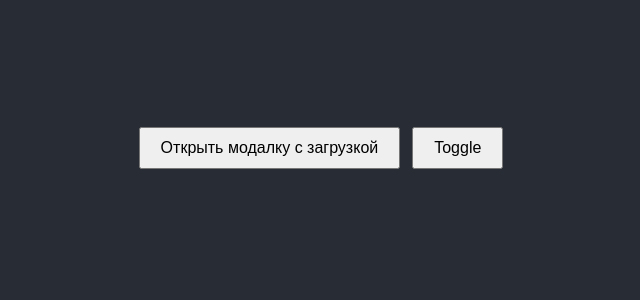
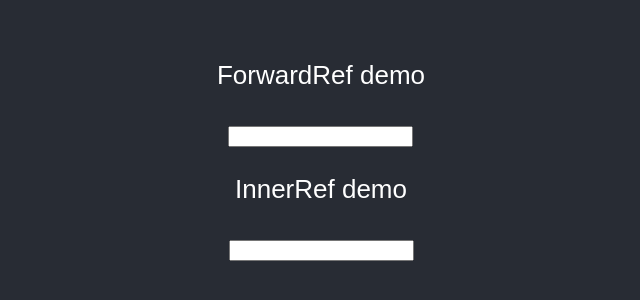
Before and after one commit to troloko8/FrontLearning, a React (Create React App) app in the folder react-learning-tool/: page / in a window 1280 px wide. Shown: the part 252-552 px from the top of the page, without its empty margins (319-959 px from the left). Built offline with nearby package versions, Linux system fonts and the light colour scheme.

Commit message:
forwardref vs innerRef

```diff
--- a/react-learning-tool/src/App.tsx
+++ b/react-learning-tool/src/App.tsx
@@ -14,7 +14,9 @@ import { CustomHookExample } from './components/customHook/CustomHookExample';
 import { ReducerForm } from './components/useReducer/ReducerForm';
 import LazyInitExample from './components/lazyInitialization/LazyInitExample';
 import ParentLazyInitExample from './components/lazyInitialization/ParentLazyInitExample';
+// import ImperativeHandleExample from './components/imperativeHandle/ImperativeHandleExample';
 import ImperativeHandleExample from './components/imperativeHandle/ImperativeHandleExample';
+import { ForwardRefExample, InnerRefExample } from './components/forwardRef/ForwardRefExample';
 
 function App() {
 
@@ -36,7 +38,9 @@ function App() {
         {/* <ReducerForm /> */}
         {/* <ParentLazyInitExample /> */}
         {/* <ParentLazyInitExample /> */}
-        <ImperativeHandleExample />
+        {/* <ImperativeHandleExample /> */}
+        <ForwardRefExample />
+        <InnerRefExample />
       </main>
     </div>
   );
--- /dev/null
+++ b/react-learning-tool/src/components/forwardRef/ForwardRefExample.tsx
@@ -0,0 +1,67 @@
+import React from "react"
+
+function MyInput1({ innerRef }: { innerRef: React.RefObject<HTMLInputElement | null> }) {
+  console.log('MyInput1 render')
+  return <input ref={innerRef} />
+}
+
+export function InnerRefExample() {
+  // const ref = React.useRef<HTMLInputElement>(null)
+
+  // React.useEffect(() => {
+  //   // ⚠️ Иногда null
+  //   ref.current?.focus()
+  // }, [])
+
+  // return <MyInput1 innerRef={ref} />
+    const ref = React.useRef<HTMLInputElement>(null)
+    const [show, setShow] = React.useState(false)
+
+    // ⚠️ имитируем concurrent / delayed mount
+    React.useEffect(() => {
+      // сначала родитель смонтирован, эффекты запланированы
+      setTimeout(() => {
+        setShow(true)
+      }, 0)
+    }, [])
+
+    React.useEffect(() => {
+      console.log('effect run, ref =', ref.current)
+      ref.current?.focus()
+    }, [])
+
+    return (
+      <div>
+        <p>InnerRef demo</p>
+        {show ? <MyInput1 innerRef={ref} /> : null}
+      </div>
+    )
+}
+
+const MyInput2 = React.forwardRef<HTMLInputElement>((props, ref) => {
+  console.log('MyInput2 render')
+  return <input ref={ref} />
+})
+
+export function ForwardRefExample() {
+  const ref = React.useRef<HTMLInputElement>(null)
+  const [show, setShow] = React.useState(false)
+
+  React.useEffect(() => {
+    setTimeout(() => {
+      setShow(true)
+    }, 0)
+  }, [])
+
+  React.useEffect(() => {
+    console.log('ForwardRefExample effect run, ref =', ref.current)
+    ref.current?.focus()
+  }, [])
+
+  return (
+    <div>
+      <p>ForwardRef demo</p>
+      {show ? <MyInput2 ref={ref} /> : null}
+    </div>
+  )
+}
```
